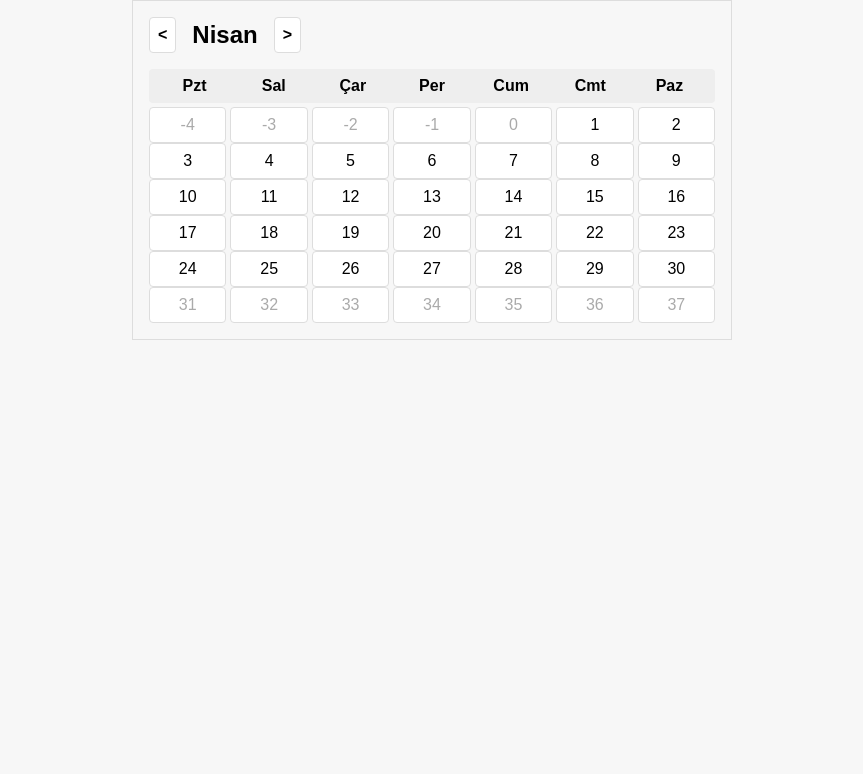
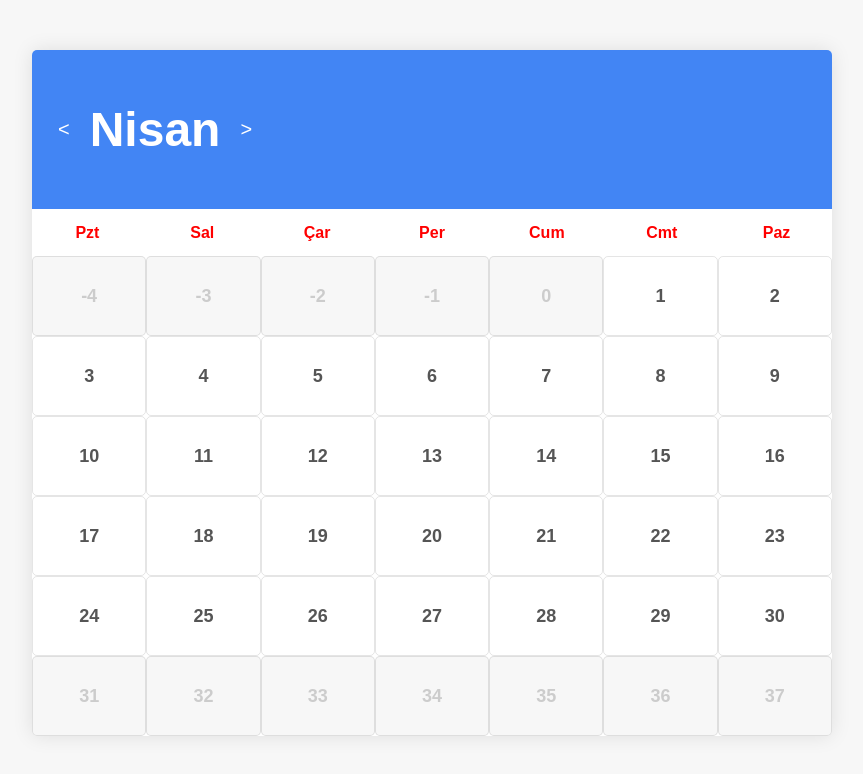
Before and after one commit to DrShahinstein/turkish-literature-calendar, a React (Create React App) app: page / in a window 1280 px wide. Shown: the top 774 px of the page, without its empty margins (208-1071 px from the left). Built offline with nearby package versions, Linux system fonts and the light colour scheme.

Commit message:
Give calendar a beautiful design

```diff
--- a/src/App.css
+++ b/src/App.css
@@ -1,19 +1,21 @@
 .calendar {
   display: flex;
   flex-direction: column;
-  width: 100%;
-  max-width: 600px;
-  margin: 0 auto;
-  padding: 16px;
-  border: 1px solid #ddd;
-  font-family: Arial, sans-serif;
+  max-width: 800px;
+  margin: 50px auto;
+  background-color: #fff;
+  border-radius: 5px;
+  box-shadow: 0px 0px 20px rgba(0, 0, 0, 0.1);
 }
 
 .calendar-header {
   display: flex;
   justify-content: space-between;
   align-items: center;
-  margin-bottom: 16px;
+  padding: 20px;
+  background-color: #4285f4;
+  color: #fff;
+  border-radius: 5px 5px 0 0;
 }
 
 .calendar-month-manager {
@@ -22,61 +24,96 @@
 }
 
 .calendar-month-manager button {
-  font-size: 16px;
-  font-weight: bold;
-  padding: 8px;
-  background-color: #fff;
-  border: 1px solid #ddd;
-  border-radius: 4px;
+  background-color: transparent;
+  border: none;
   cursor: pointer;
-  transition: background-color 0.2s ease-in-out;
-}
-
-.calendar-month-manager button:hover {
-  background-color: #f5f5f5;
+  font-size: 20px;
+  color: #fff;
+  outline: none;
 }
 
 .calendar-month {
-  margin: 0 16px;
-}
-
-.calendar-month h1 {
   font-size: 24px;
   font-weight: bold;
-  margin: 0;
+  margin: 0 14px;
 }
 
 .calendar-body {
   display: grid;
   grid-template-columns: 1fr;
   grid-gap: 4px;
+  padding-top: 15px;
 }
 
 .calendar-weekdays {
   display: grid;
   grid-template-columns: repeat(7, 1fr);
   grid-gap: 4px;
-  background-color: #eee;
-  border-radius: 4px;
+  text-align: center;
+  font-size: 16px;
+  color: red;
   font-weight: bold;
-  text-align: center;
-  padding: 8px;
+  margin-bottom: 10px;
 }
 
 .calendar-week {
-  display: grid;
-  grid-template-columns: repeat(7, 1fr);
-  grid-gap: 4px;
+  display: flex;
 }
 
 .calendar-day-slot {
-  background-color: #fff;
-  border: 1px solid #ddd;
-  border-radius: 4px;
-  text-align: center;
-  padding: 8px;
+  width: calc(100% / 7);
+  height: 80px;
+  display: flex;
+  justify-content: center;
+  align-items: center;
+  border: 1px solid rgba(0, 0, 0, 0.1);
+  font-size: 18px;
+  font-weight: bold;
+  color: #555;
+  border-radius: 5px;
+  transition: background-color 0.3s ease;
 }
 
-.dead-slot {
-  color: #aaa;
+.calendar-day-slot:hover {
+  background-color: #f2f2f2;
+  cursor: pointer;
 }
+
+.calendar-day-slot.dead-slot {
+  color: #ccc;
+  background-color: #f7f7f7;
+  cursor: default;
+}
+
+@media only screen and (max-width: 1100px) {
+  .calendar {
+    margin: 6rem auto;
+  }
+  .calendar-day-slot {
+    height: 60px;
+    font-size: 14px;
+  }
+  .calendar-weekdays {
+    font-size: 15px;
+    margin-bottom: 5px;
+  }
+  .calendar-month h1 {
+    scale: 0.9;
+  }
+  .calendar-month {
+    font-size: 20px;
+    margin: 0;
+  }
+}
+
+@media only screen and (max-width: 800px) {
+  .calendar {
+    margin: 6rem 1rem;
+  }
+}
+
+@media only screen and (max-width: 600px) {
+  .calendar-header {
+    justify-content: center;
+  }
+}
```
